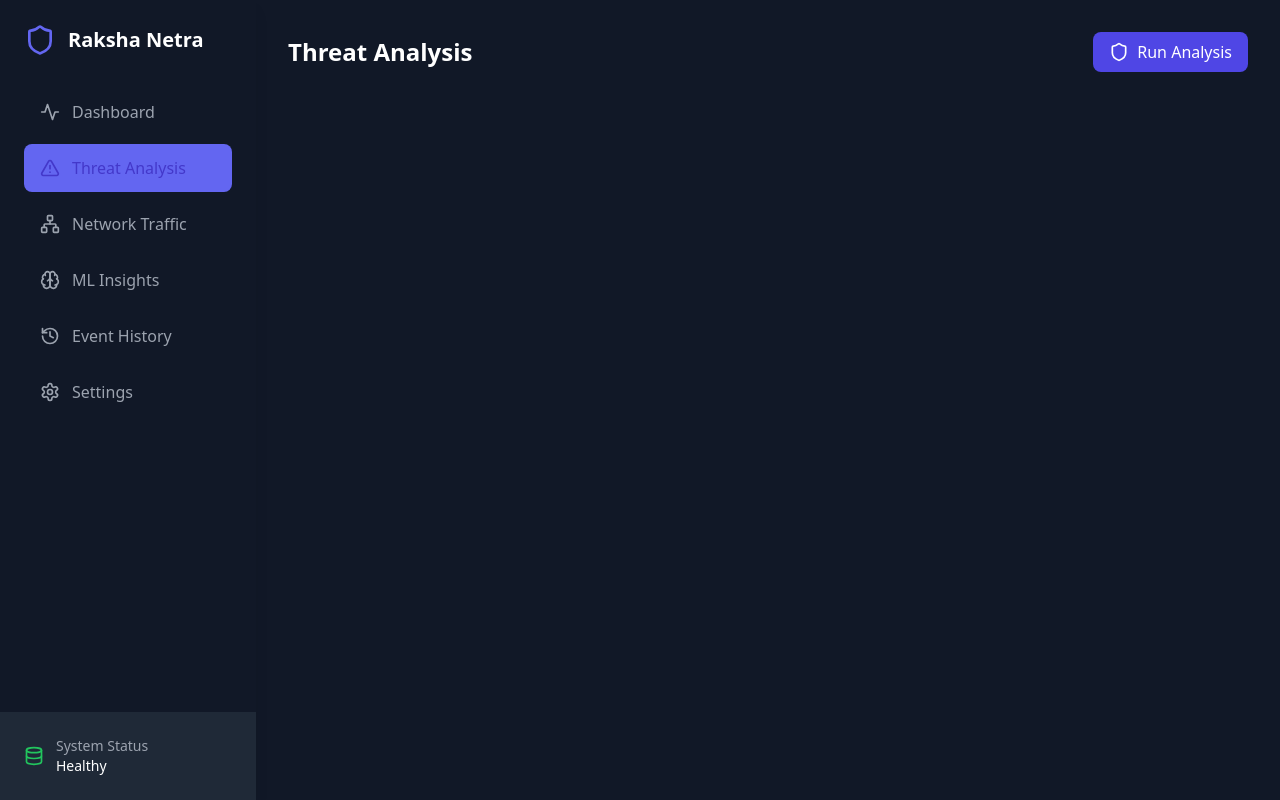
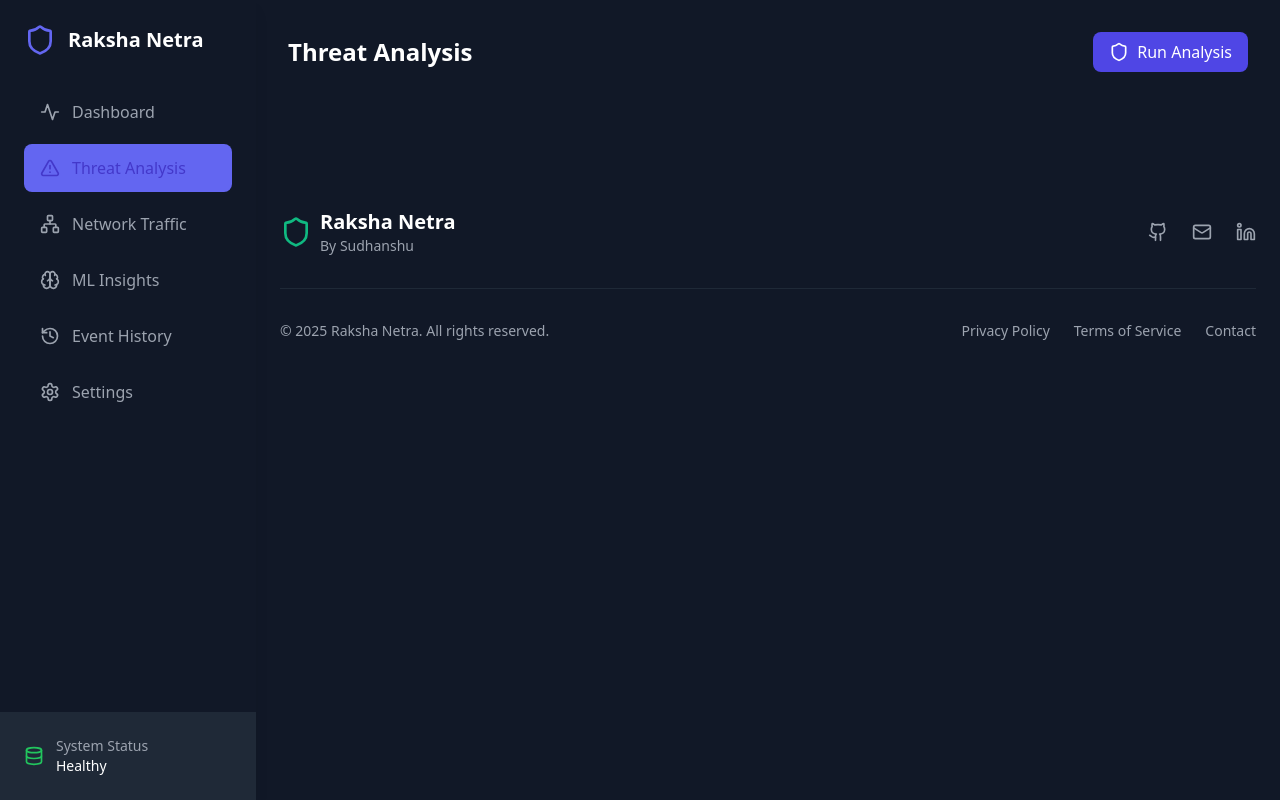
Before and after one commit to Sudhaanshuu/SIH24_tem, a React (Vite) app: page /threats in a window 1280 px wide. Built offline with nearby package versions, Linux system fonts and the light colour scheme.

Commit message:
Add firewall

```diff
--- a/src/App.tsx
+++ b/src/App.tsx
@@ -4,9 +4,11 @@ import { Navbar } from './components/Navbar';
 import { Dashboard } from './components/Dashboard';
 import { ThreatAnalysis } from './components/ThreatAnalysis';
 import { NetworkTraffic } from './components/NetworkTraffic';
+import { FirewallAnalysis } from './components/FirewallAnalysis';
 import { MLInsights } from './components/MLInsights';
 import { EventHistory } from './components/EventHistory';
 import { Settings } from './components/Settings';
+import { Footer } from './components/Footer';
 import { useThemeStore } from './store/useThemeStore';
 
 function App() {
@@ -22,15 +24,17 @@ function App() {
               <Route path="/" element={<Dashboard />} />
               <Route path="/threats" element={<ThreatAnalysis />} />
               <Route path="/network" element={<NetworkTraffic />} />
+              <Route path="/firewall" element={<FirewallAnalysis />} />
               <Route path="/ml-insights" element={<MLInsights />} />
               <Route path="/history" element={<EventHistory />} />
               <Route path="/settings" element={<Settings />} />
             </Routes>
           </div>
+          <Footer />
         </div>
       </div>
     </Router>
   );
 }
 
-export default App
+export default App;
```
